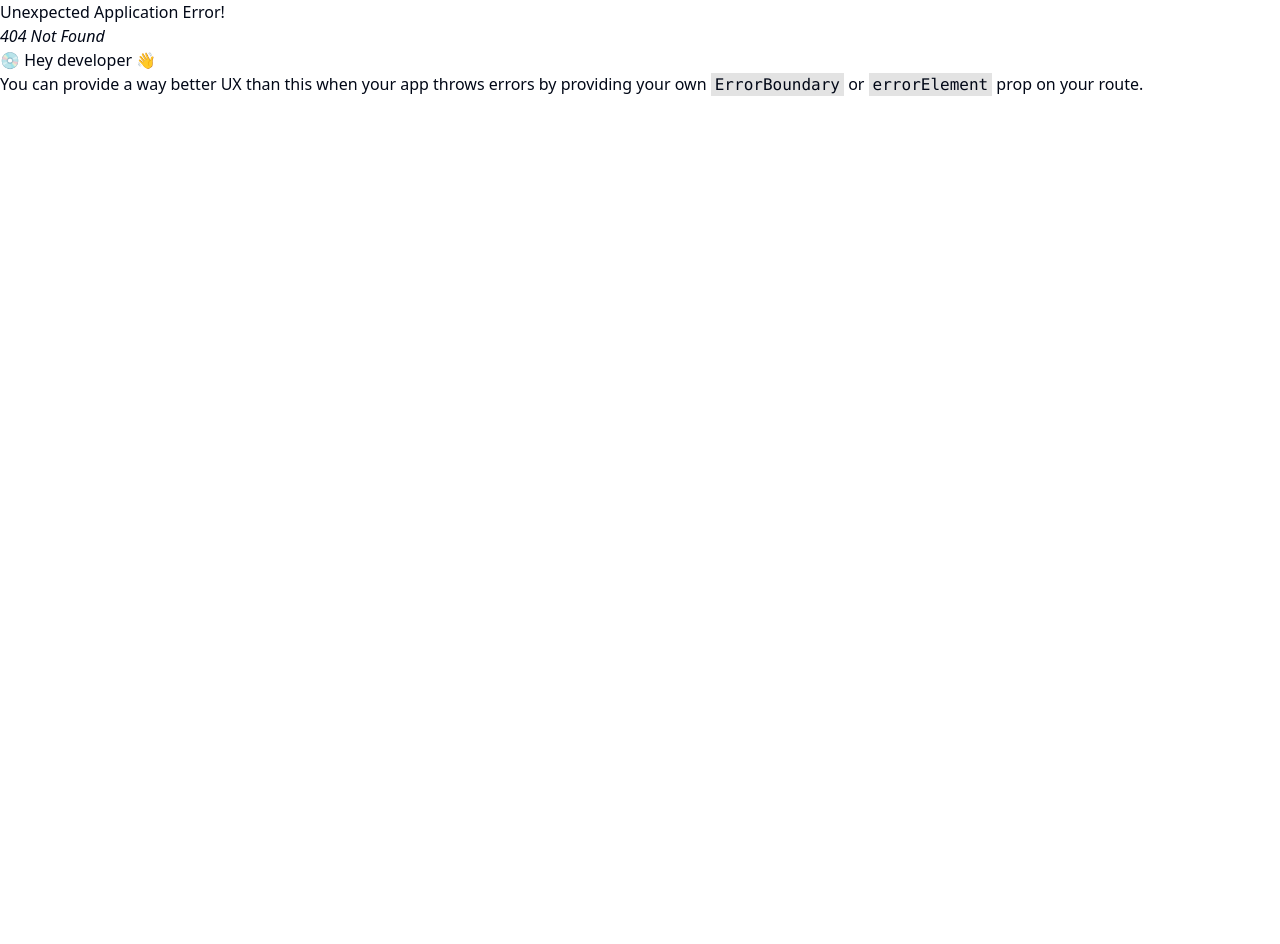
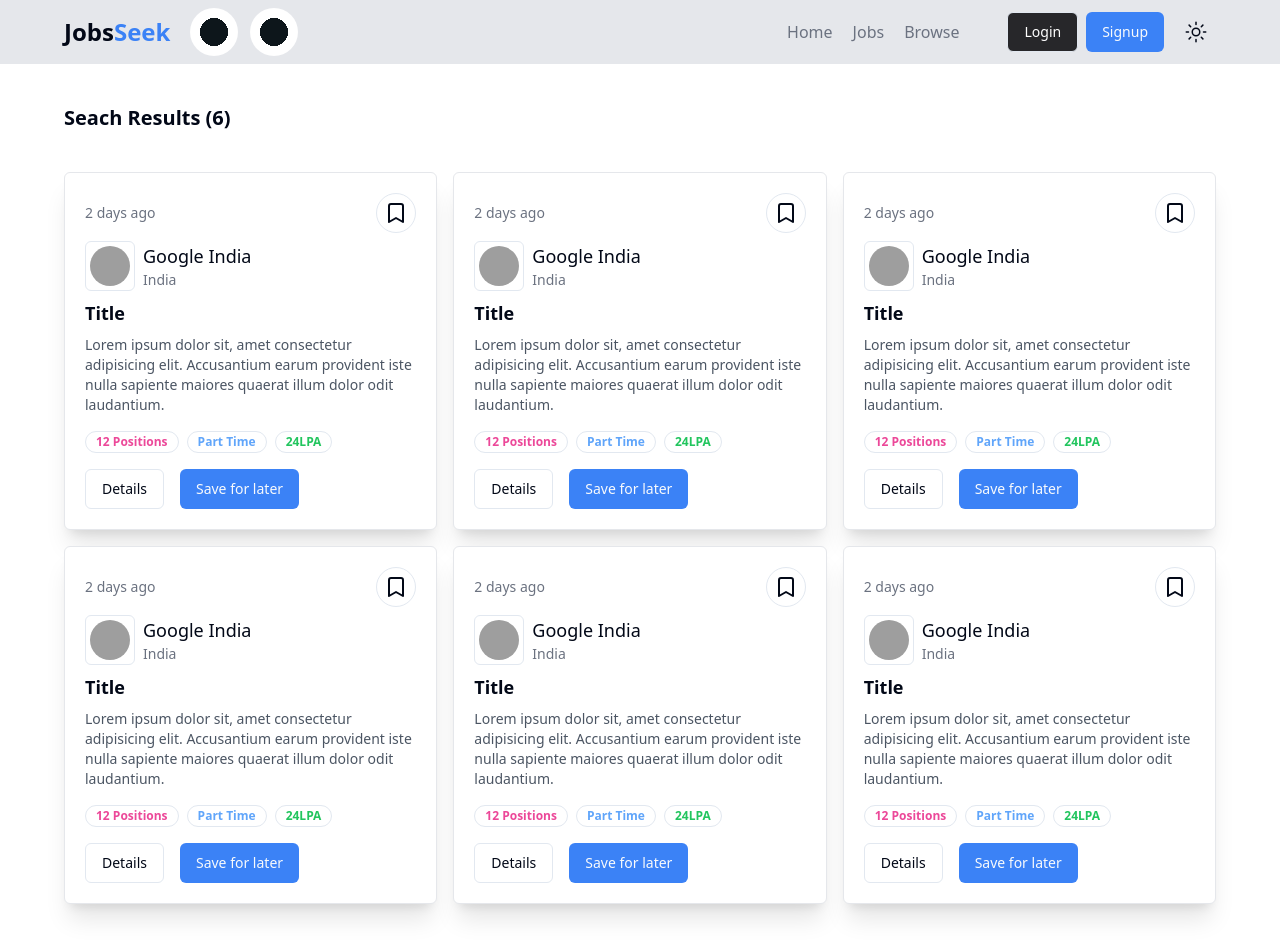
Before and after one commit to ashishkanwal/jobportal, a React (Vite) app in the folder frontend/: page /browse in a window 1280 px wide. Before the commit this address had no page. Before the commit the page ends 800 px from the top, so only its background shows below. Built offline with nearby package versions, Linux system fonts and the light colour scheme; grey boxes are pictures that could not be loaded.

Commit message:
added new states and updates and component

```diff
--- /dev/null
+++ b/frontend/src/components/Browse.jsx
@@ -0,0 +1,25 @@
+import React from 'react'
+import Navbar from './shared/Navbar'
+import Job from './Job'
+const randomJobs=[1,2,3,4,5,6]
+const Browse = () => {
+  return (
+    <div>
+        <Navbar/>
+        <div className='max-w-6xl mx-auto my-10'>
+            <h1 className='font-bold text-xl my-10'>Seach Results ({randomJobs.length})</h1>
+            <div className="grid grid-cols-3 gap-4 ">
+            {
+                randomJobs.map((item,index)=>{
+                    return (
+                        <Job/>
+                    )
+                })
+            }
+            </div>
+        </div>
+    </div>
+  )
+}
+
+export default Browse
--- a/frontend/src/components/Home.jsx
+++ b/frontend/src/components/Home.jsx
@@ -7,21 +7,30 @@ import TopCompanies from "./TopCompanies";
 import Footer from "./Footer";
 import './home.css';
 import { FaAnglesUp } from "react-icons/fa6";
+
 function Home() {
-  const [loader, setLoader] = useState(true);
+  // const [loader, setLoader] = useState(true);
+  const loader=false;
+  // useEffect(() => {
+  //   const hasLoaded = sessionStorage.getItem("hasLoaded");
 
-  useEffect(() => {
-    document.body.style.overflow = "hidden";
+  //   if (!hasLoaded) {
+  //     document.body.style.overflow = "hidden";
+  //     const timer = setTimeout(() => {
+  //       setLoader(false);
+  //       document.body.style.overflow = "auto";
+  //       sessionStorage.setItem("hasLoaded", "true");
+  //     }, 1000);
 
-    const timer = setTimeout(() => {
-      setLoader(false);
-      document.body.style.overflow = "auto";
-    }, 1000);
-    return () => {
-      clearTimeout(timer);
-      document.body.style.overflow = "auto";
-    };
-  }, []);
+  //     return () => {
+  //       clearTimeout(timer);
+  //       document.body.style.overflow = "auto";
+  //     };
+  //   } else {
+  //     setLoader(false);
+  //   }
+  // }, []);
+
   const scrollToHero = () => {
     const heroElement = document.getElementById("navbar");
     if (heroElement) {
@@ -46,16 +55,16 @@ function Home() {
       ) : (
         <div className="relative bg-gray-100">
           <div id="navbar">
-            <Navbar/>
+            <Navbar />
           </div>
           <div id="hero">
-          <HeroSection />
+            <HeroSection />
           </div>
           <CategoryCarousel />
           <TopCompanies />
           <LatestJobs />
           <div onClick={scrollToHero} className="fixed cursor-pointer bottom-5 right-5 p-3 bg-blue-500 text-white rounded-full">
-          <FaAnglesUp />
+            <FaAnglesUp />
           </div>
           <Footer />
         </div>
--- a/frontend/src/components/auth/Login.jsx
+++ b/frontend/src/components/auth/Login.jsx
@@ -9,7 +9,8 @@ import { toast } from "sonner";
 import axios from "axios";
 import { useDispatch, useSelector } from "react-redux";
 import { setLoading } from "@/redux/authSlice";
-import { Loader, Loader2 } from "lucide-react";
+import { setUser } from "@/redux/authSlice";
+import { Loader2 } from "lucide-react";
 import Footer from "../Footer";
 
 function Login() {
@@ -46,8 +47,13 @@ function Login() {
         }
       );
       if (res.data.success) {
+        dispatch(setUser(res.data.user))
         navigate("/");
         toast.success(res.data.message);
+        setInput({email: "",
+          password: "",
+          role: ""
+        })
       }
     } catch (error) {
       console.log(error);
--- a/frontend/src/components/shared/Navbar.jsx
+++ b/frontend/src/components/shared/Navbar.jsx
@@ -10,9 +10,10 @@ import "./navbar.css";
 import { IoSunnyOutline } from "react-icons/io5";
 import { Avatar, AvatarImage } from "@/components/ui/avatar";
 import { LogOut, User2 } from "lucide-react";
+import { useSelector } from "react-redux";
 
 function Navbar() {
-  const user = false;
+  const {user}=useSelector(store=>store.auth);
   return (
     <>
       <div className="bg-gray-200">
@@ -74,7 +75,7 @@ function Navbar() {
                         />
                       </Avatar>
                       <div>
-                        <h4 className="font-medium">Ashish Kanwal</h4>
+                        <h4 className="font-medium">{user.fullname}</h4>
                         <p className="text-sm text-muted-foreground">
                           Junior Scientist at ISRO.
                         </p>
--- a/frontend/src/redux/authSlice.js
+++ b/frontend/src/redux/authSlice.js
@@ -3,15 +3,19 @@ import { createSlice } from "@reduxjs/toolkit";
 const authSlice = createSlice({
     name:"auth",
     initialState:{
-        loading:false
+        loading:false,
+        user:null
     },
     reducers:{
         setLoading:(state,action)=>{
             state.loading=action.payload;
+        },
+        setUser:(state,action)=>{
+            state.user=action.payload;
         }
     }
 
 });
 
-export const {setLoading}=authSlice.actions;
+export const {setLoading,setUser}=authSlice.actions;
 export default authSlice.reducer;
```
Also changed, not shown: frontend/src/App.jsx (+5 -4 lines).
